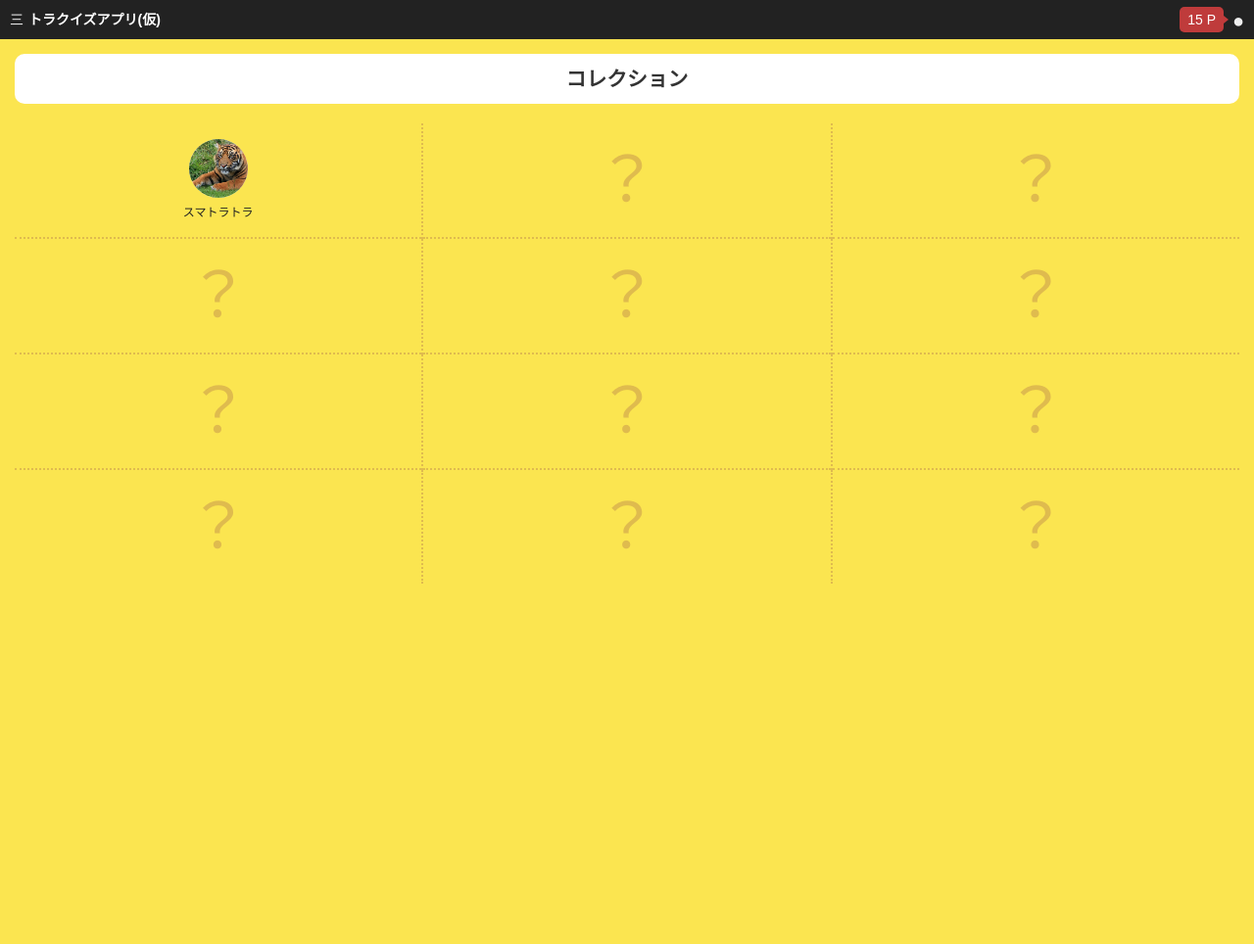
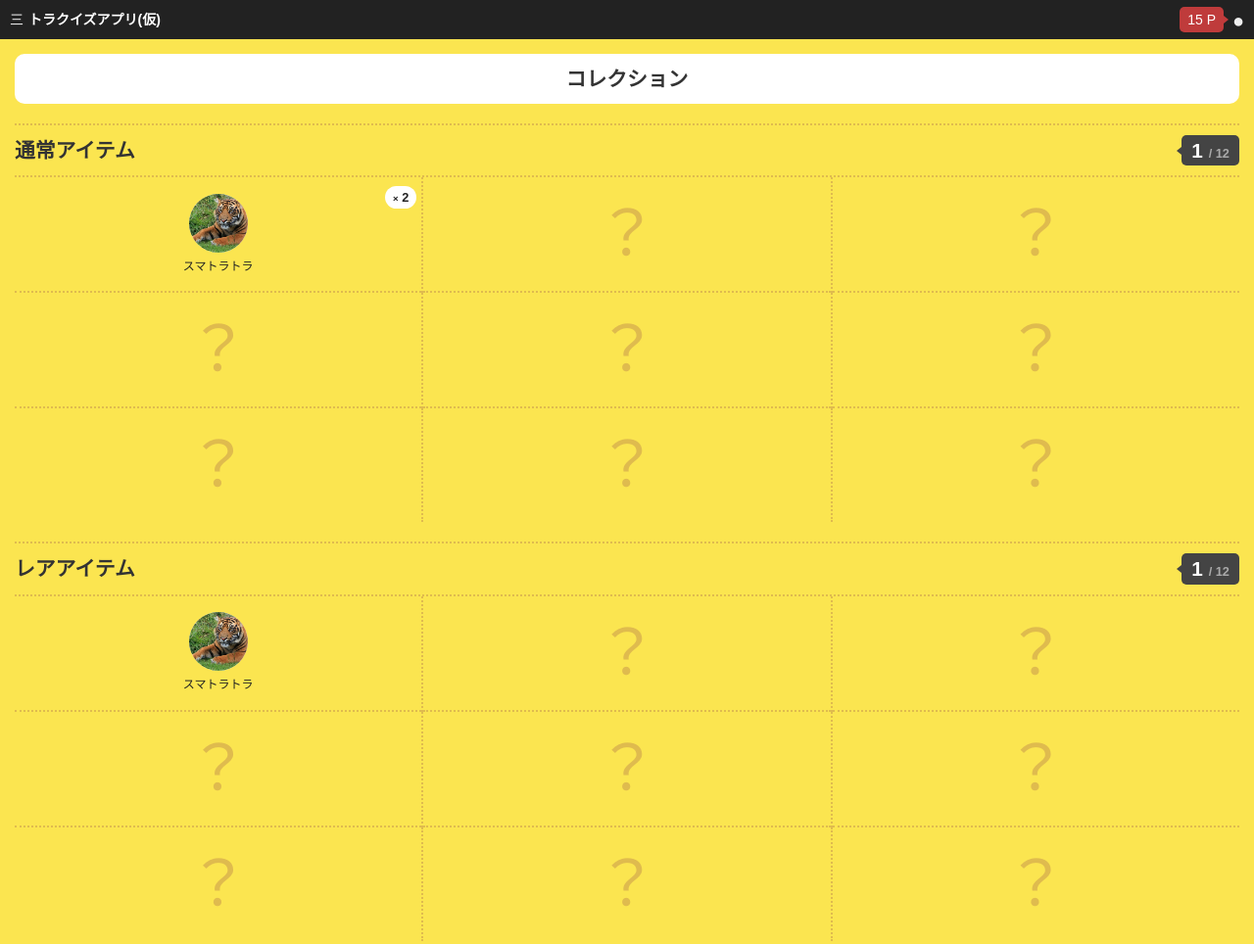
Before and after one commit to massirohuyu/getiger, a website: page public/collection.html in a window 1280 px wide. Shown: the whole page at 98% size. Before the commit the page ends 800 px from the top, so only its background shows below. Drawn offline with Linux system fonts and the light colour scheme.

Commit message:
コレクションを通常とレアに分けて、各取得率（分数）を表示。ついでに被りもOK用に被り分の数字を追加。

```diff
--- a/public/collection.html
+++ b/public/collection.html
@@ -70,12 +70,27 @@
                 </h2>
 
                 <table class="p-collection__table">
+                    <caption>
+                        通常アイテム
+                        <span class="p-collection__table__count">
+                            <span class="p-collection__table__count__num">
+                                1
+                            </span>
+                            /
+                            12
+                        </span>
+                    </caption>
+                    <tbody>
                         <tr>
                             <td>
                                 <a href="collection_1.html" class="p-collection__item">
+                                    <span class="p-collection__item__count">
+                                        2
+                                    </span>
                                     <span class="p-collection__item__img"><img src="../images/tiger-164905_640.jpg" alt="スマトラトラ画像">
                                     </span>
                                     <span class="p-collection__item__name">スマトラトラ</span>
+                                </a>
                             </td>
                             <td>
                                 <span class="p-collection__item--empty">
@@ -122,6 +137,40 @@
                                 </span>
                             </td>
                         </tr>
+                    </tbody>
+                </table>
+
+                <table class="p-collection__table">
+                    <caption>
+                        レアアイテム
+                        <span class="p-collection__table__count">
+                            <span class="p-collection__table__count__num">
+                                1
+                            </span>
+                            /
+                            12
+                        </span>
+                    </caption>
+                    <tbody>
+                        <tr>
+                            <td>
+                                <a href="collection_1.html" class="p-collection__item">
+                                    <span class="p-collection__item__img"><img src="../images/tiger-164905_640.jpg" alt="スマトラトラ画像">
+                                    </span>
+                                    <span class="p-collection__item__name">スマトラトラ</span>
+                                </a>
+                            </td>
+                            <td>
+                                <span class="p-collection__item--empty">
+                                    ？
+                                </span>
+                            </td>
+                            <td>
+                                <span class="p-collection__item--empty">
+                                    ？
+                                </span>
+                            </td>
+                        </tr>
                         <tr>
                             <td>
                                 <span class="p-collection__item--empty">
@@ -139,6 +188,24 @@
                                 </span>
                             </td>
                         </tr>
+                        <tr>
+                            <td>
+                                <span class="p-collection__item--empty">
+                                    ？
+                                </span>
+                            </td>
+                            <td>
+                                <span class="p-collection__item--empty">
+                                    ？
+                                </span>
+                            </td>
+                            <td>
+                                <span class="p-collection__item--empty">
+                                    ？
+                                </span>
+                            </td>
+                        </tr>
+                    </tbody>
                 </table>
 
             </main><!--/content-main-->
--- a/scss/common.scss
+++ b/scss/common.scss
@@ -712,9 +712,67 @@ body {
         }
     }
 
+    caption {
+        font-weight: bold;
+        font-size: 1.3rem;
+        text-align: left;
+        border: dotted #dfbb4e;
+        border-width: 2px 0;
+        padding: 10px 0;
+    }
+
+    .p-collection__table__count {
+        position: relative;
+        display: inline-block;
+        border-radius: 5px;
+        padding: 0 10px;
+        background-color: #444;
+        color: #aaa;
+        font-size: .8rem;
+        float: right;
+
+        &:after {
+            content: " ";
+            display: block;
+            position: absolute;
+            left: -5px;
+            top: 50%;
+            margin-top: -4px;
+            border-style: solid;
+            border-width: 4px 5px 4px 0;
+            border-color: transparent #444;
+        }
+
+        .p-collection__table__count__num {
+            font-size: 1.3rem;
+            color: #fff;
+        }
+    }
+
     .p-collection__item {
+        position: relative;
+        display: block;
         text-decoration: none;
         font-size: .75rem;
+
+        .p-collection__item__count {
+            position: absolute;
+            top: -.5rem;
+            right: 0;
+            font-size: .8rem;
+            font-weight: bold;
+            color: #222;
+            background-color: #fff;
+            border-radius: 1rem;
+            z-index: 1;
+            padding: 2px 8px;
+
+            &:before {
+                content: "×";
+                display: inline;
+                font-size: .6rem;
+            }
+        }
 
         .p-collection__item__img {
             position: relative;
```
Also changed, not shown: css/common.css. Lines whose indentation alone changed are shown as unchanged.
